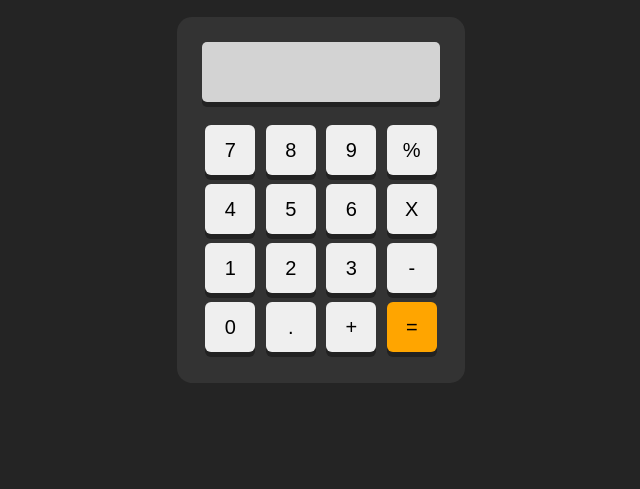
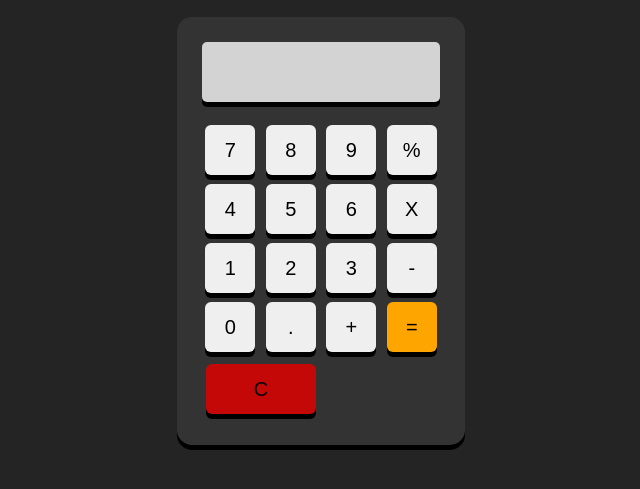
Before and after one commit to aj-kivimaki/calc-typescript, a website built with Vite: page index.html in a window 1280 px wide. Shown: the part 81-570 px from the top of the page, without its empty margins (319-959 px from the left). Built offline with nearby package versions, Linux system fonts and the light colour scheme.

Commit message:
add eventlisteners for buttons, add clear button

```diff
--- a/index.html
+++ b/index.html
@@ -38,6 +38,7 @@
             <button value="+">+</button>
             <button value="=" class="orange">=</button>
           </div>
+          <button class="clear" value="C">C</button>
         </div>
       </div>
     </div>
--- a/src/main.ts
+++ b/src/main.ts
@@ -0,0 +1,9 @@
+const buttonElems = document.querySelectorAll("button");
+
+buttonElems.forEach((button) =>
+  button.addEventListener("click", (e) => handleClick(e))
+);
+
+function handleClick(e: Event): void {
+  console.log((e.target as HTMLInputElement).value);
+}
--- a/src/style.css
+++ b/src/style.css
@@ -17,6 +17,7 @@
   width: 288px;
   margin: 0 auto;
   background-color: #333;
+  box-shadow: 0 5px 0 #000000;
   border-radius: 15px;
 }
 
@@ -36,7 +37,7 @@ h1 {
   width: 238px;
   margin-bottom: 20px;
   border-radius: 5px;
-  box-shadow: 0 5px 0 #222;
+  box-shadow: 0 5px 0 #000000;
 }
 
 button {
@@ -48,7 +49,7 @@ button {
   border-radius: 6px;
   transition: all 0.2s ease;
   font-size: 20px;
-  box-shadow: 0 5px 0 #222;
+  box-shadow: 0 5px 0 #000000;
 }
 
 button:active {
@@ -59,3 +60,10 @@ button:active {
 .orange {
   background-color: orange;
 }
+
+.clear {
+  width: 110px;
+  margin: 6px 4px;
+  background-color: rgb(196, 8, 8);
+  display: block;
+}
```
Also changed, not shown: README.md.
